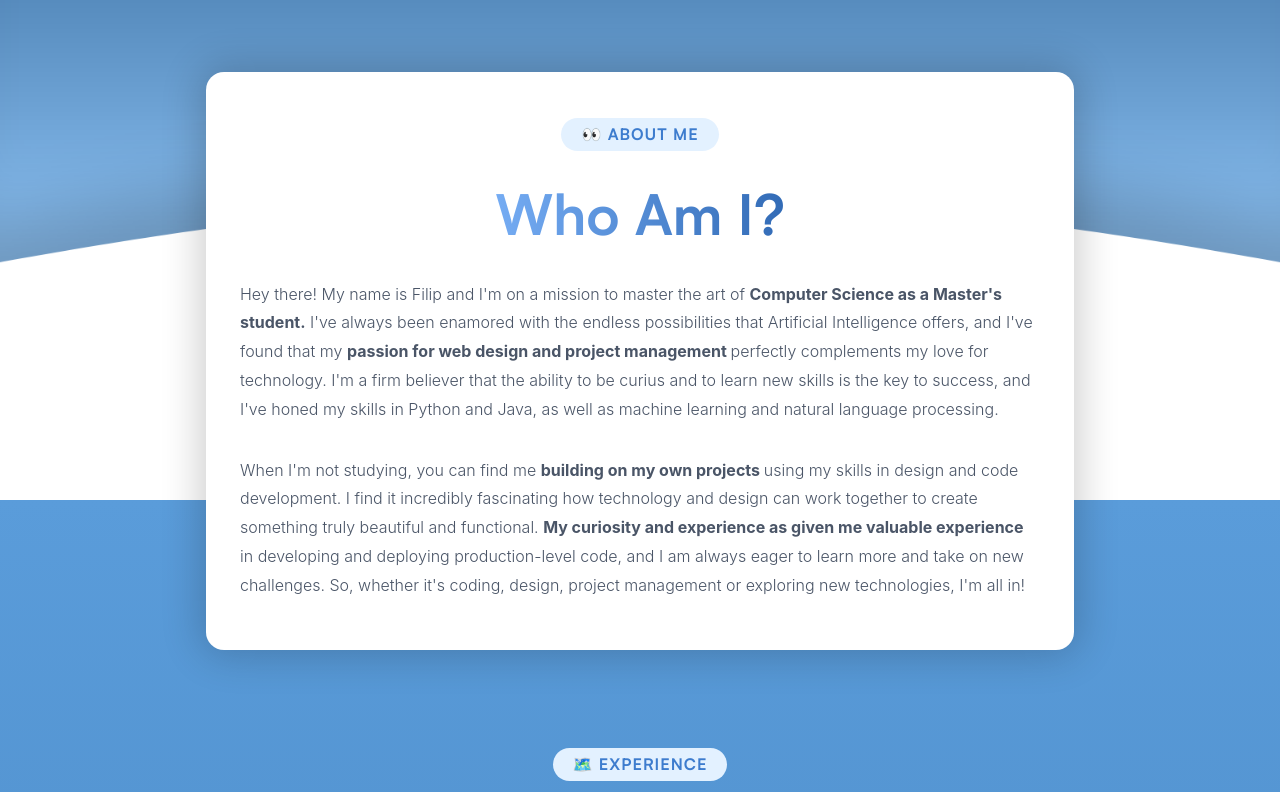
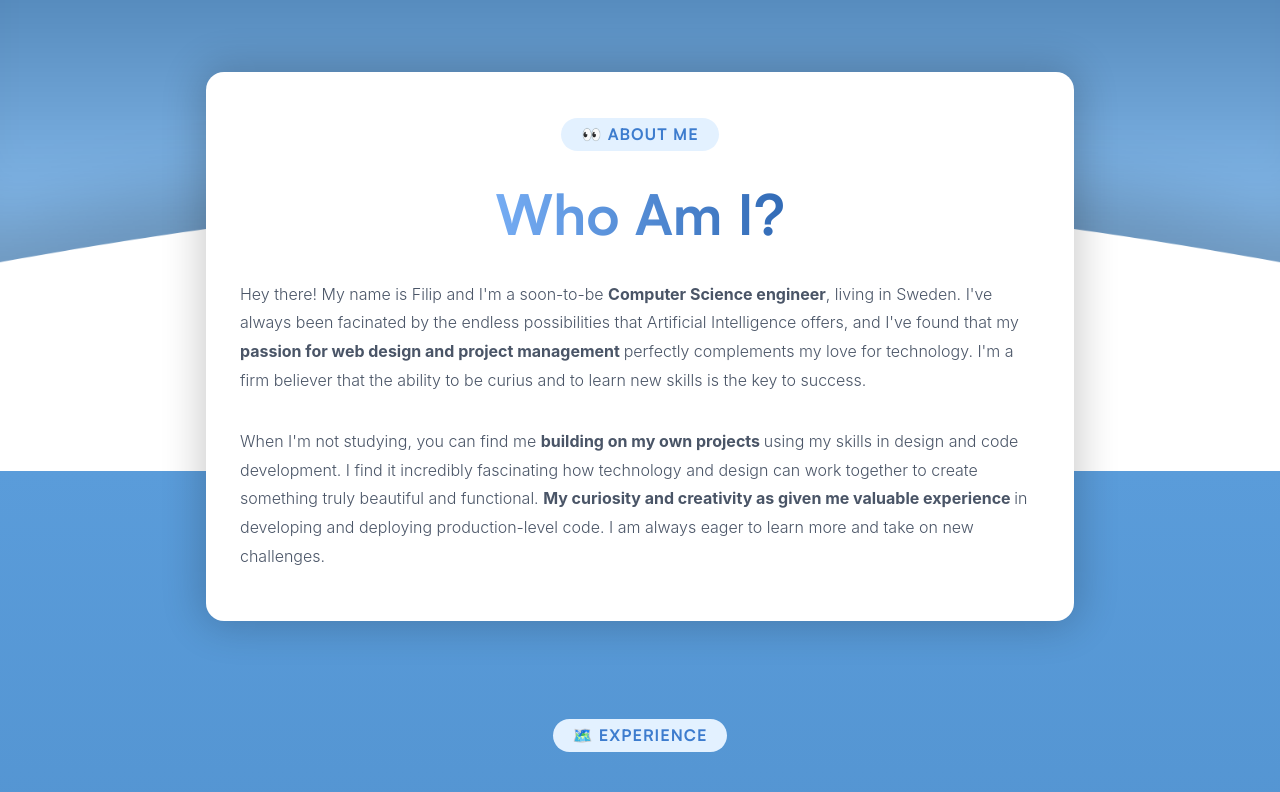
Before and after one commit to Filipbagen/filipbagen.se, a React (Create React App) app: page / in a window 1280 px wide. Shown: the part 448-1240 px from the top of the page. Built offline with nearby package versions, Linux system fonts and the light colour scheme; a web font is replaced by a local one.

Commit message:
Add GitHub actions

```diff
--- a/src/components/AboutMe.js
+++ b/src/components/AboutMe.js
@@ -13,20 +13,18 @@ const AboutMe = () => {
                 <h1 className="gradientText">Who Am I?</h1>
 
                 <p>
-                    Hey there! My name is Filip and I'm on a mission to master the art of <b>Computer Science
-                        as a Master's student.</b> I've always been enamored with the endless possibilities that
+                    Hey there! My name is Filip and I'm a soon-to-be <b>Computer Science
+                        engineer</b>, living in Sweden. I've always been facinated by the endless possibilities that
                     Artificial Intelligence offers, and I've found that my <b> passion for web design and
                         project management </b> perfectly complements my love for technology. I'm a firm believer
-                    that the ability to be curius and to learn new skills is the key to success, and I've
-                    honed my skills in Python and Java, as well as machine learning and natural language processing.
+                    that the ability to be curius and to learn new skills is the key to success.
                 </p>
                 <p>
                     When I'm not studying, you can find me <b> building on my own projects </b> using my skills in design and
                     code development. I find it incredibly fascinating how technology and design can work together to create
-                    something truly beautiful and functional. <b> My curiosity and experience as given me valuable experience </b>
-                    in developing and deploying production-level code, and I am always
-                    eager to learn more and take on new challenges. So, whether it's coding, design,
-                    project management or exploring new technologies, I'm all in!
+                    something truly beautiful and functional. <b> My curiosity and creativity as given me valuable experience </b>
+                    in developing and deploying production-level code. I am always
+                    eager to learn more and take on new challenges.
                 </p>
 
             </TextBox>
```
Also changed, not shown: 21 other files (tests, documents, lock files or other folders).
